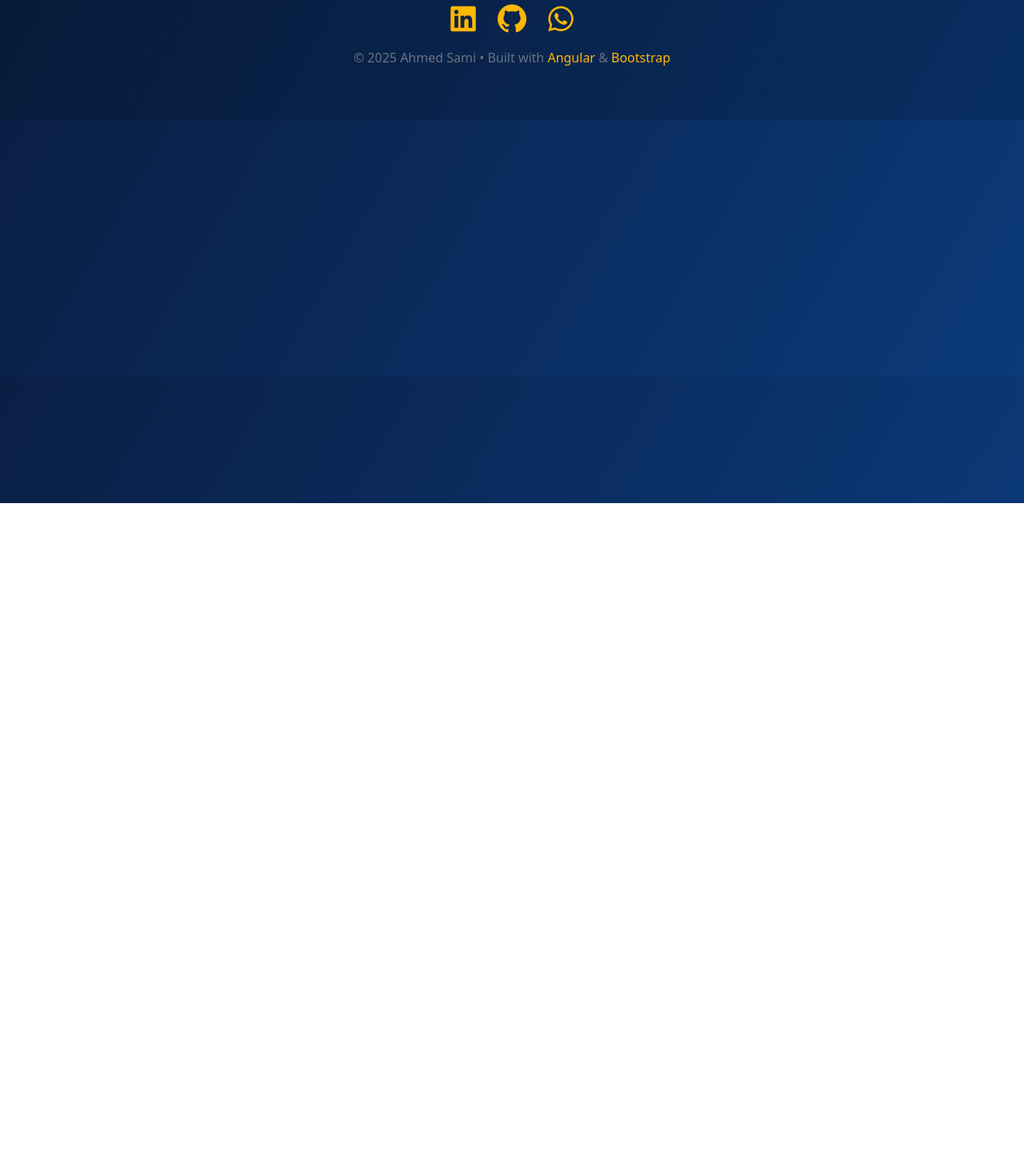
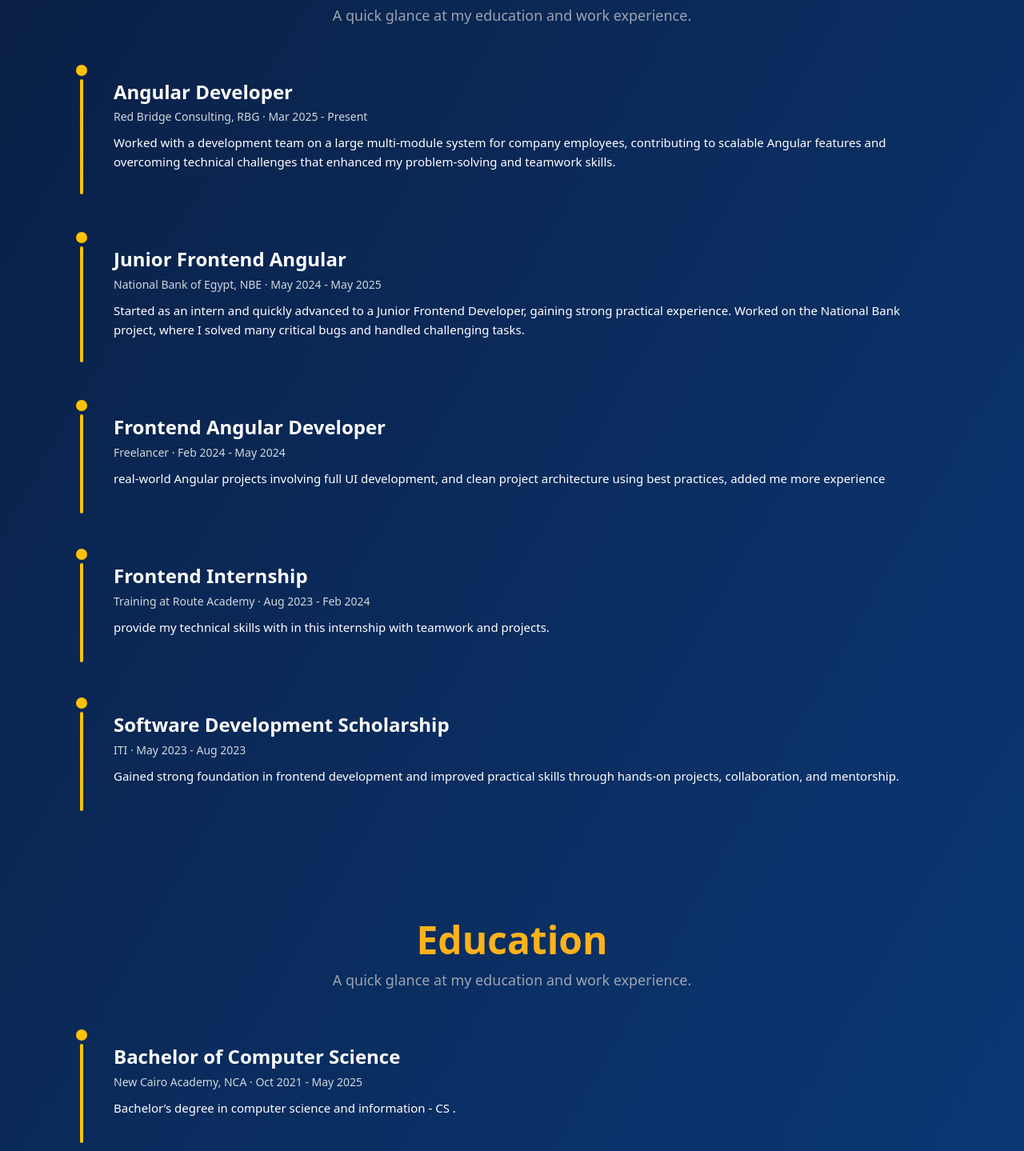
Before and after one commit to ahmed12v/MyPortflio, an Angular app: page /experience in a window 1280 px wide. Shown: the part 171-1610 px from the top of the page at 80% size. Before the commit the page ends 800 px from the top, so only its background shows below. Built offline with nearby package versions, Linux system fonts and the light colour scheme.

Commit message:
experince

```diff
--- a/src/app/features/components/experience/experience.css
+++ b/src/app/features/components/experience/experience.css
@@ -0,0 +1,94 @@
+.experience-section{
+     margin-top: 70px;
+    padding: 40px;
+}
+.experince-title h2{
+    font-weight: 800;
+    color: rgb(254 178 26);
+    font-size: 3rem;
+}
+.experince-title p{
+    font-size: 1.125rem;
+    color: rgb(156 163 175 );
+    line-height: 1.75rem;
+}
+.timeline-item {
+  margin-bottom: 40px;
+}
+.timeline-left {
+  position: relative;
+  width: 40px;
+  display: flex;
+  align-items: flex-start;
+  justify-content: center;
+}
+.dot {
+  width: 14px;
+  height: 14px;
+  background-color: #ffc107;
+  border-radius: 50%;
+  z-index: 2;
+}
+.line {
+  position: absolute;
+  top: 18px;
+  height:85%;
+  width: 4px;
+  background-color: #ffc107;
+  border-radius: 2px;
+}
+.timeline-content {
+  padding: 20px;
+  border-radius: 12px;
+  color: #fff;
+}
+.title {
+  font-weight: 700;
+  margin-bottom: 6px;
+}
+
+.meta {
+  font-size: 14px;
+  color: #cfd8dc;
+  margin-bottom: 10px;
+}
+
+.desc {
+  font-size: 15px;
+  line-height: 1.6;
+}
+.education-section{
+
+    padding: 40px;
+}
+.experince-title h2{
+    font-weight: 800;
+    color: rgb(254 178 26);
+    font-size: 3rem;
+}
+.experince-title p{
+    font-size: 1.125rem;
+    color: rgb(156 163 175 );
+    line-height: 1.75rem;
+}
+
+/* Responsive */
+@media (max-width: 576px) {
+  .timeline-left {
+    width: 30px;
+  }
+
+  .line {
+    height: 90%;
+  }
+  .experince-title h2{
+    font-weight: 800;
+    color: rgb(254 178 26);
+    font-size: 2rem;
+}
+.experince-title p{
+    font-size: 1rem;
+    color: rgb(156 163 175 );
+    line-height: 1.75rem;
+}
+}
--- a/src/app/features/components/experience/experience.html
+++ b/src/app/features/components/experience/experience.html
@@ -1 +1,137 @@
-<p>experience works!</p>
+<section class="experience-section">
+
+    <div class="experince-title text-center">
+ <h2>
+    Work Experience
+ </h2>
+ <p>
+    A quick glance at my education and work experience.
+</p>
+    </div>
+  <div class="container my-5">
+  <div class="timeline">
+
+    <!-- Item -->
+    <div class="timeline-item row g-0">
+      <div class="col-auto timeline-left">
+        <span class="dot"></span>
+        <span class="line"></span>
+      </div>
+
+      <div class="col timeline-content">
+        <h4 class="title">Angular Developer</h4>
+        <p class="meta"> Red Bridge Consulting, RBG · Mar 2025 - Present</p>
+        <p class="desc">
+                Worked with a development team on a large multi-module system for
+                company employees, contributing to scalable Angular features and
+                overcoming technical challenges that enhanced my problem-solving and
+                teamwork skills.
+        </p>
+      </div>
+    </div>
+    <div class="timeline-item row g-0">
+      <div class="col-auto timeline-left">
+        <span class="dot"></span>
+        <span class="line"></span>
+      </div>
+
+      <div class="col timeline-content">
+        <h4 class="title">Junior Frontend Angular</h4>
+        <p class="meta"> National Bank of Egypt, NBE · May 2024 - May 2025</p>
+        <p class="desc">
+                Started as an intern and quickly advanced to a Junior Frontend Developer,
+                gaining strong practical experience. Worked on the National Bank project,
+                where I solved many critical bugs and handled challenging tasks.
+        </p>
+      </div>
+    </div>
+    <div class="timeline-item row g-0">
+      <div class="col-auto timeline-left">
+        <span class="dot"></span>
+        <span class="line"></span>
+      </div>
+
+      <div class="col timeline-content">
+        <h4 class="title">Frontend Angular Developer</h4>
+        <p class="meta"> Freelancer · Feb 2024 - May 2024</p>
+        <p class="desc">
+                real-world Angular projects involving full UI development, and clean project
+                architecture using best practices, added me more experience
+        </p>
+      </div>
+    </div>
+    <div class="timeline-item row g-0">
+      <div class="col-auto timeline-left">
+        <span class="dot"></span>
+        <span class="line"></span>
+      </div>
+
+      <div class="col timeline-content">
+        <h4 class="title">Frontend Internship</h4>
+        <p class="meta"> Training at Route Academy · Aug 2023 - Feb 2024</p>
+        <p class="desc">
+                provide my technical skills with in this internship with teamwork and
+                 projects.
+        </p>
+      </div>
+    </div>
+    <div class="timeline-item row g-0">
+      <div class="col-auto timeline-left">
+        <span class="dot"></span>
+        <span class="line"></span>
+      </div>
+
+      <div class="col timeline-content">
+        <h4 class="title">Software Development Scholarship</h4>
+        <p class="meta"> ITI · May 2023 - Aug 2023</p>
+        <p class="desc">
+                Gained strong foundation in frontend development and improved practical
+                skills through hands-on projects, collaboration, and mentorship.
+        </p>
+      </div>
+    </div>
+
+
+
+  </div>
+</div>
+
+
+  </section>
+<section class="education-section">
+
+    <div class="experince-title text-center">
+ <h2>
+    Education
+ </h2>
+ <p>
+    A quick glance at my education and work experience.
+</p>
+    </div>
+  <div class="container my-5">
+  <div class="timeline">
+
+    <!-- Item -->
+    <div class="timeline-item row g-0">
+      <div class="col-auto timeline-left">
+        <span class="dot"></span>
+        <span class="line"></span>
+      </div>
+
+      <div class="col timeline-content">
+        <h4 class="title">Bachelor of Computer Science</h4>
+        <p class="meta">  New Cairo Academy, NCA · Oct 2021 - May 2025</p>
+        <p class="desc">
+                Bachelor’s degree in computer science and information - CS .
+        </p>
+      </div>
+    </div>
+
+
+
+
+  </div>
+</div>
+
+
+  </section>
--- a/src/app/features/components/skills/skills.css
+++ b/src/app/features/components/skills/skills.css
@@ -46,3 +46,16 @@ h5{
 .skils-card:hover .typescript-imge{
     transform: rotate(15deg);
 }
+@media (max-width: 576px) {
+
+  .skills-title h2{
+    font-weight: 800;
+    color: rgb(254 178 26);
+    font-size: 2rem;
+}
+.skills-title p{
+    font-size: 1rem;
+    color: rgb(156 163 175 );
+    line-height: 1.75rem;
+}
+}
```
